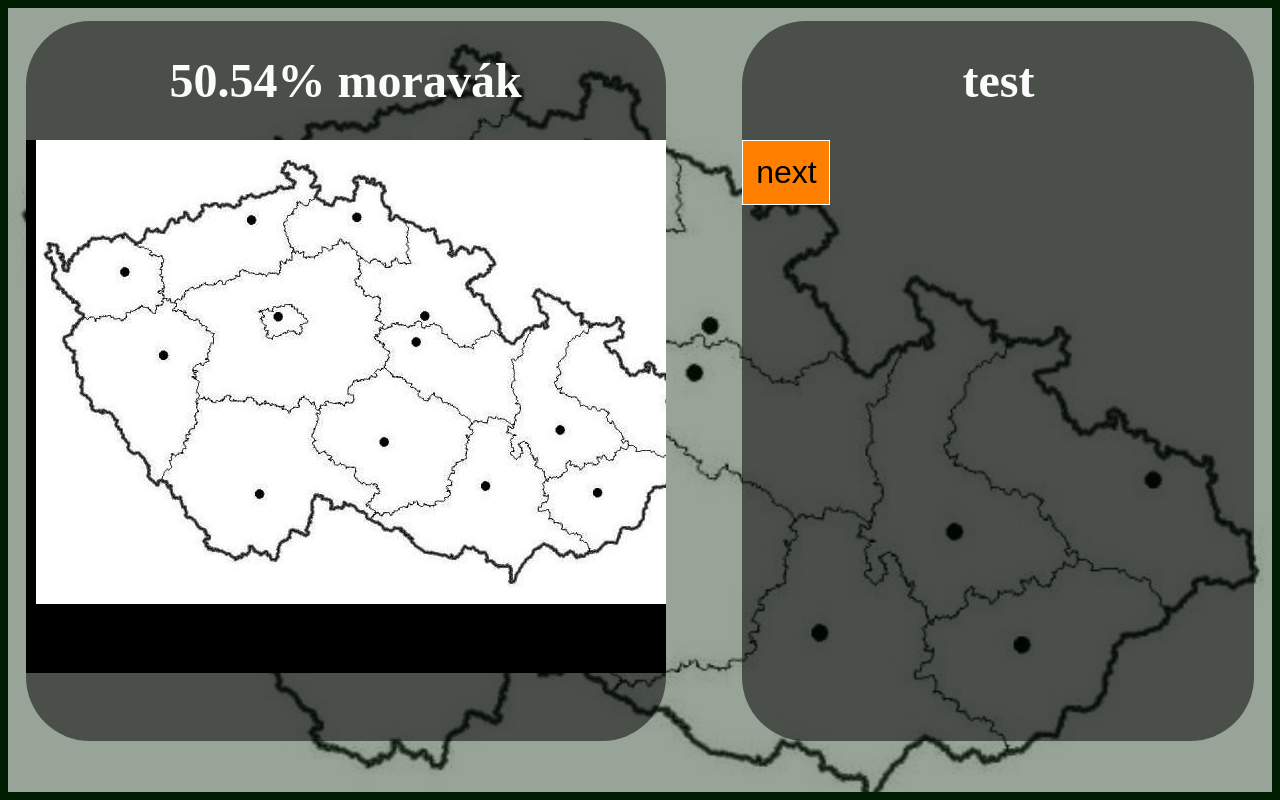
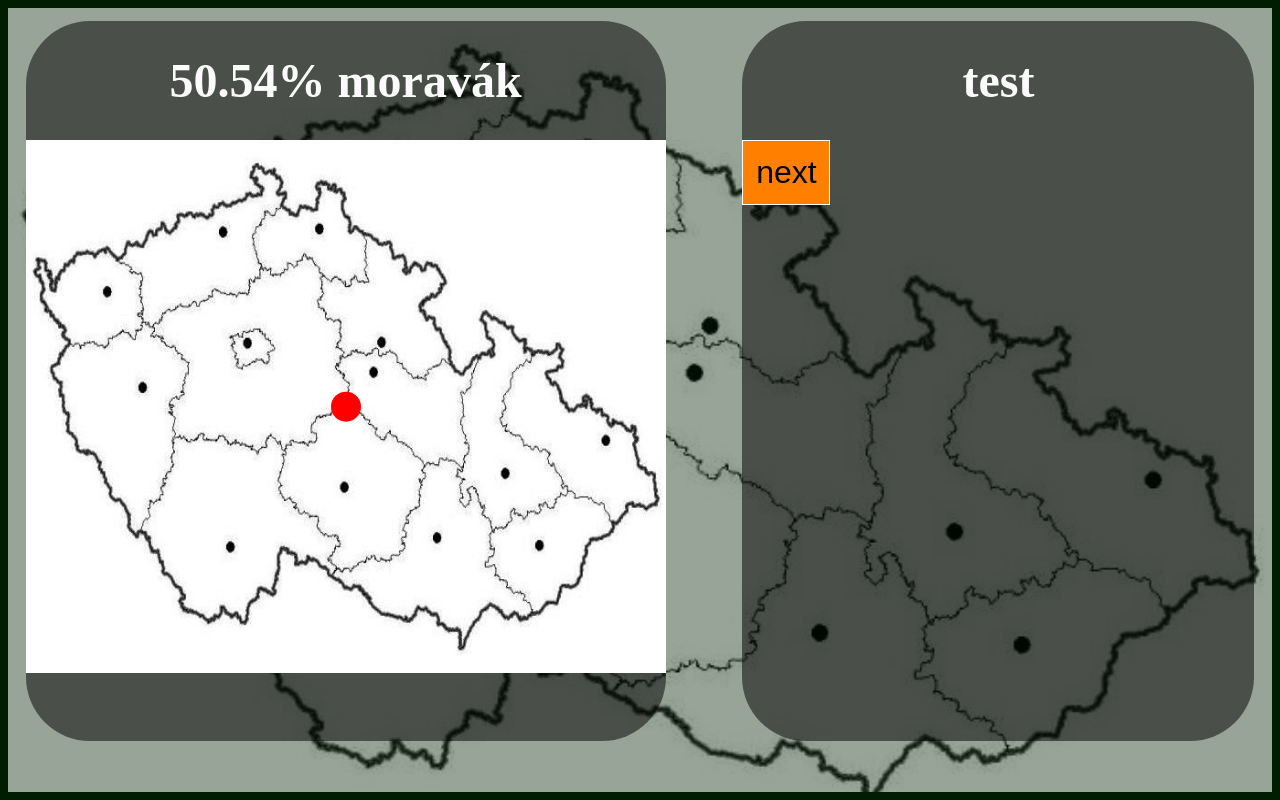
Before and after one commit to divear/morava-test, a Next.js app: page /test in a window 1280 px wide. Built offline with nearby package versions, Linux system fonts and the light colour scheme.

Commit message:
map with the dot

```diff
--- a/pages/test.tsx
+++ b/pages/test.tsx
@@ -5,7 +5,6 @@ function test() {
 	const canvasRef = useRef(null);
 	const [width, setWidth] = useState(0);
 	const [height, setHeight] = useState(0);
-	const [score, setScore] = useState(0);
 
 	class Player {
 		x: number;
@@ -30,7 +29,7 @@ function test() {
 		}
 	}
 	const [x, y] = [width / 2, height / 2];
-	const player = new Player(x, y, "white", 15);
+	const player = new Player(x, y, "red", 15);
 
 	useEffect(() => {
 		const canvas: any = canvasRef.current;
@@ -45,11 +44,9 @@ function test() {
 		console.log(img);
 
 		img.onload = function () {
-			console.log("img was loaded");
-
-			c.drawImage(img, 10, 0);
+			c.drawImage(img, 0, 0, width, height);
+			player.draw(c);
 		};
-		player.draw(c);
 	}, [Player]);
 
 	function nextQuestion() {}
```
